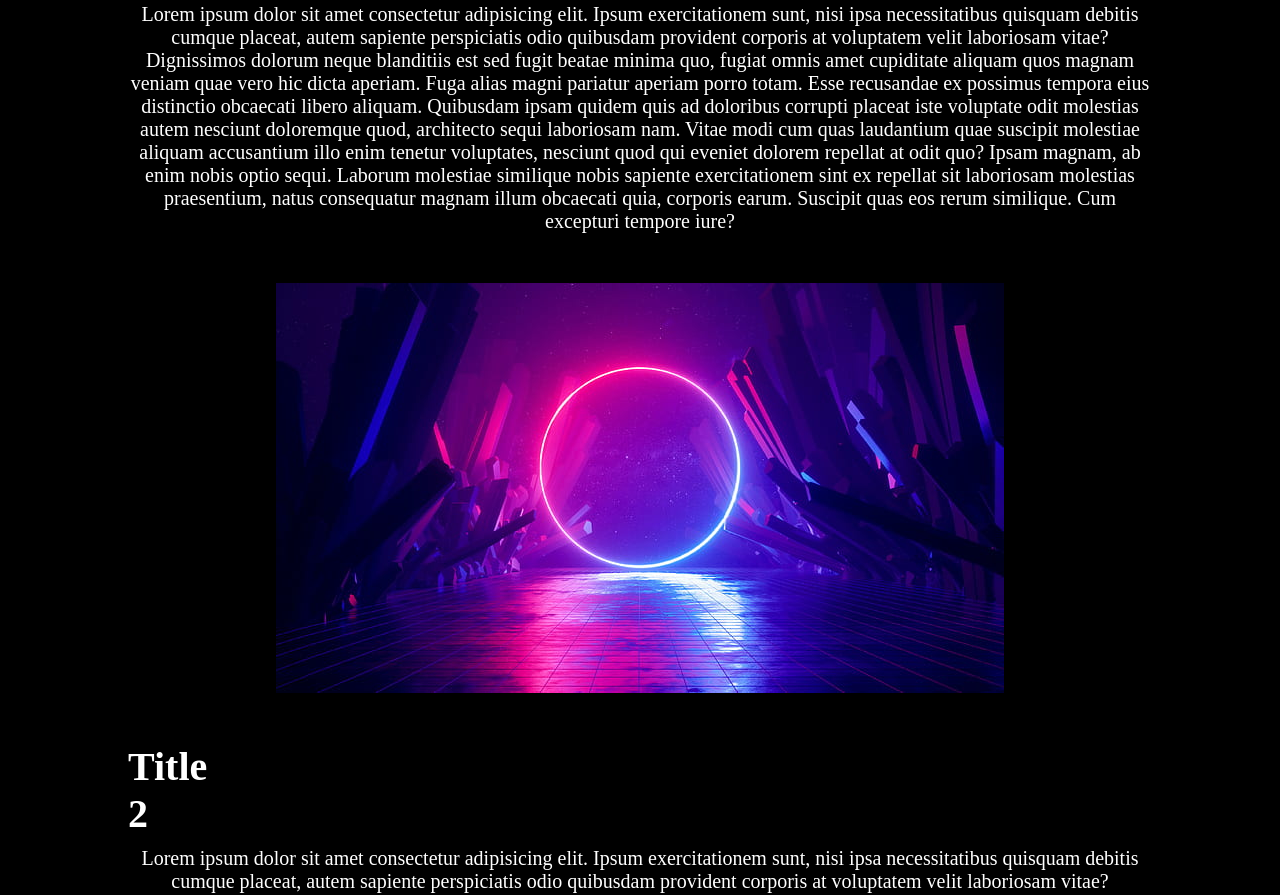
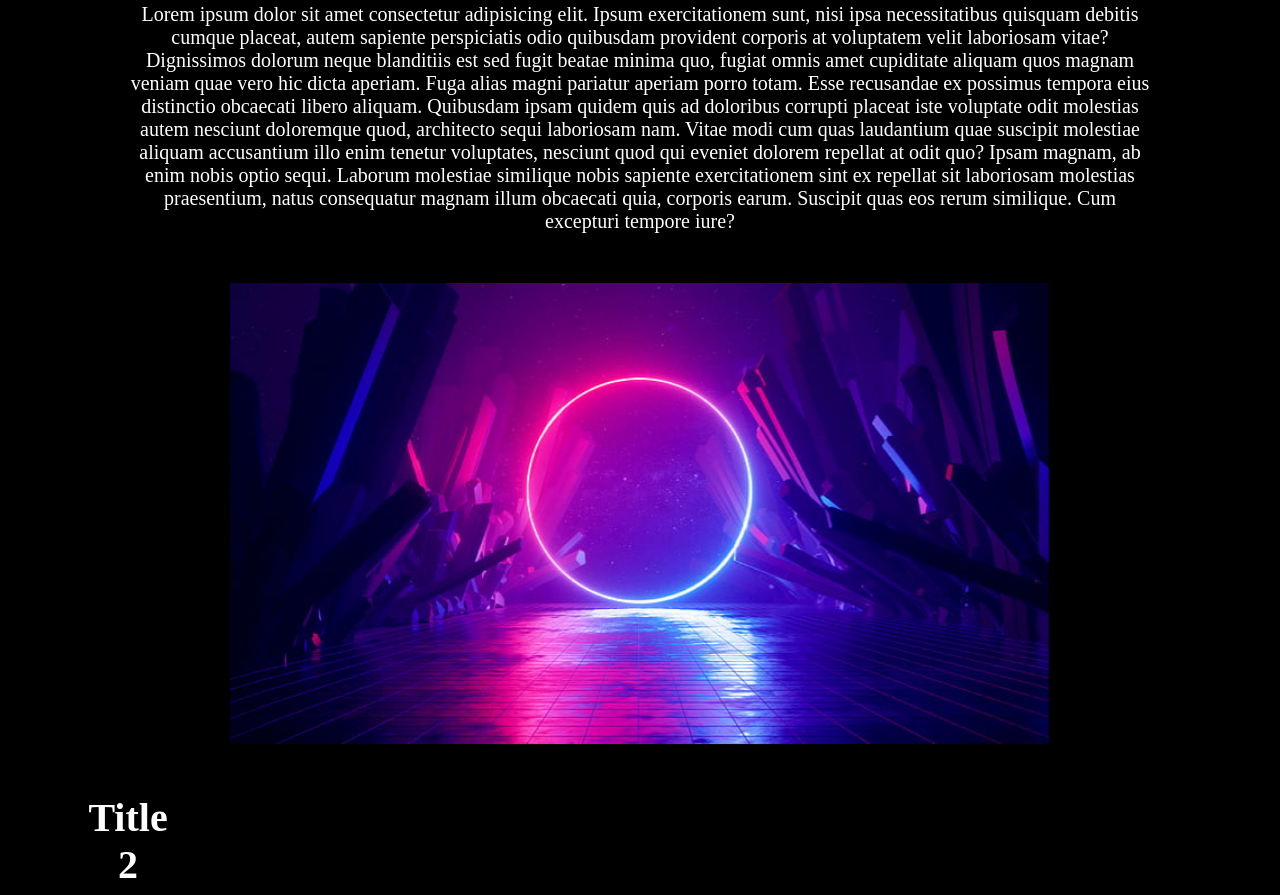
Before and after one commit to BatMaxou/scroll-animations, a plain HTML site: page index.html in a window 1280 px wide. Shown: the part 951-1846 px from the top of the page. Drawn offline with Linux system fonts and the light colour scheme.

Commit message:
:sparkles: Image fade in

```diff
--- a/css/sass/_base.scss
+++ b/css/sass/_base.scss
@@ -20,6 +20,11 @@ body {
         font-size: 20px;
     }
 
+    img {
+        width: 100%;
+        height: auto;
+    }
+
     .content {
         margin-inline: 10%;
     }
--- /dev/null
+++ b/css/sass/_image.scss
@@ -0,0 +1,16 @@
+.image-animated {
+    animation: image-fade-in linear forwards;
+    animation-timeline: view();
+    animation-range: 0 20%;
+}
+
+@keyframes image-fade-in {
+    from {
+        scale: 0.8;
+        opacity: 0;
+    }
+    to {
+        scale: 1;
+        opacity: 1;
+    }
+}
--- a/css/sass/_section.scss
+++ b/css/sass/_section.scss
@@ -1,10 +1,15 @@
 .section {
+    display: flex;
+    flex-direction: column;
+    align-items: center;
     text-align: center;
     margin-block: 50px;
-
 
     h2 {
         margin-bottom: 10px;
     }
 
+    .img-container {
+        width: 80%;
+    }
 }
--- a/css/sass/style.scss
+++ b/css/sass/style.scss
@@ -1,6 +1,7 @@
 @import './variables';
 @import './base';
 @import './section';
-@import './title';
 @import './scroll-watcher';
 @import './landing';
+@import './title';
+@import './image';
--- a/index.html
+++ b/index.html
@@ -41,7 +41,7 @@
                 </p>
             </div>
             <div class="section">
-                <div class="img-container">
+                <div class="img-container image-animated">
                     <img src="images/img1.jpg" alt="img1">
                 </div>
             </div>
@@ -66,7 +66,7 @@
                 </p>
             </div>
             <div class="section">
-                <div class="img-container">
+                <div class="img-container image-animated">
                     <img src="images/img2.jpg" alt="img1">
                 </div>
             </div>
```
Also changed, not shown: css/style.css, 1 other file.
